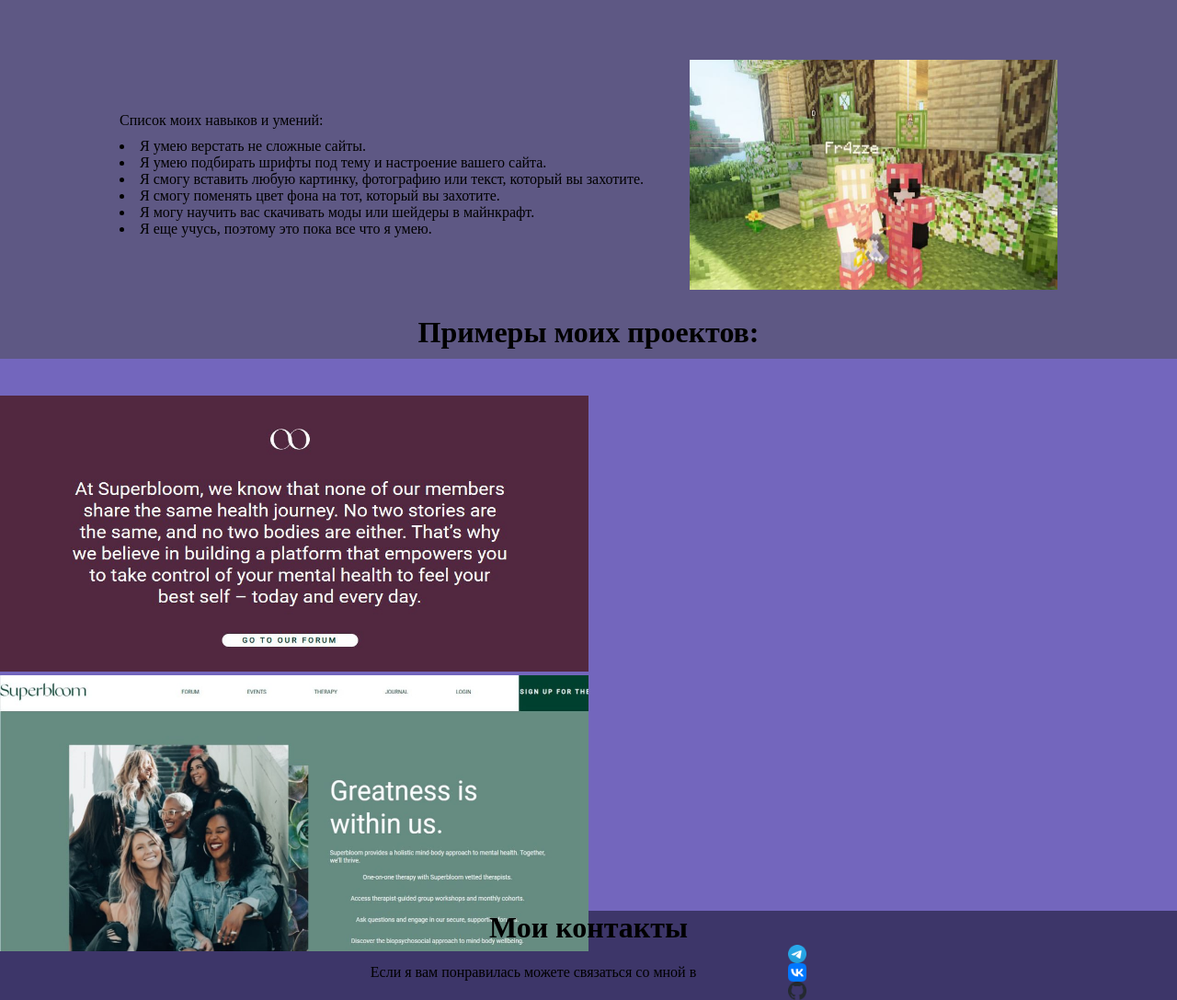
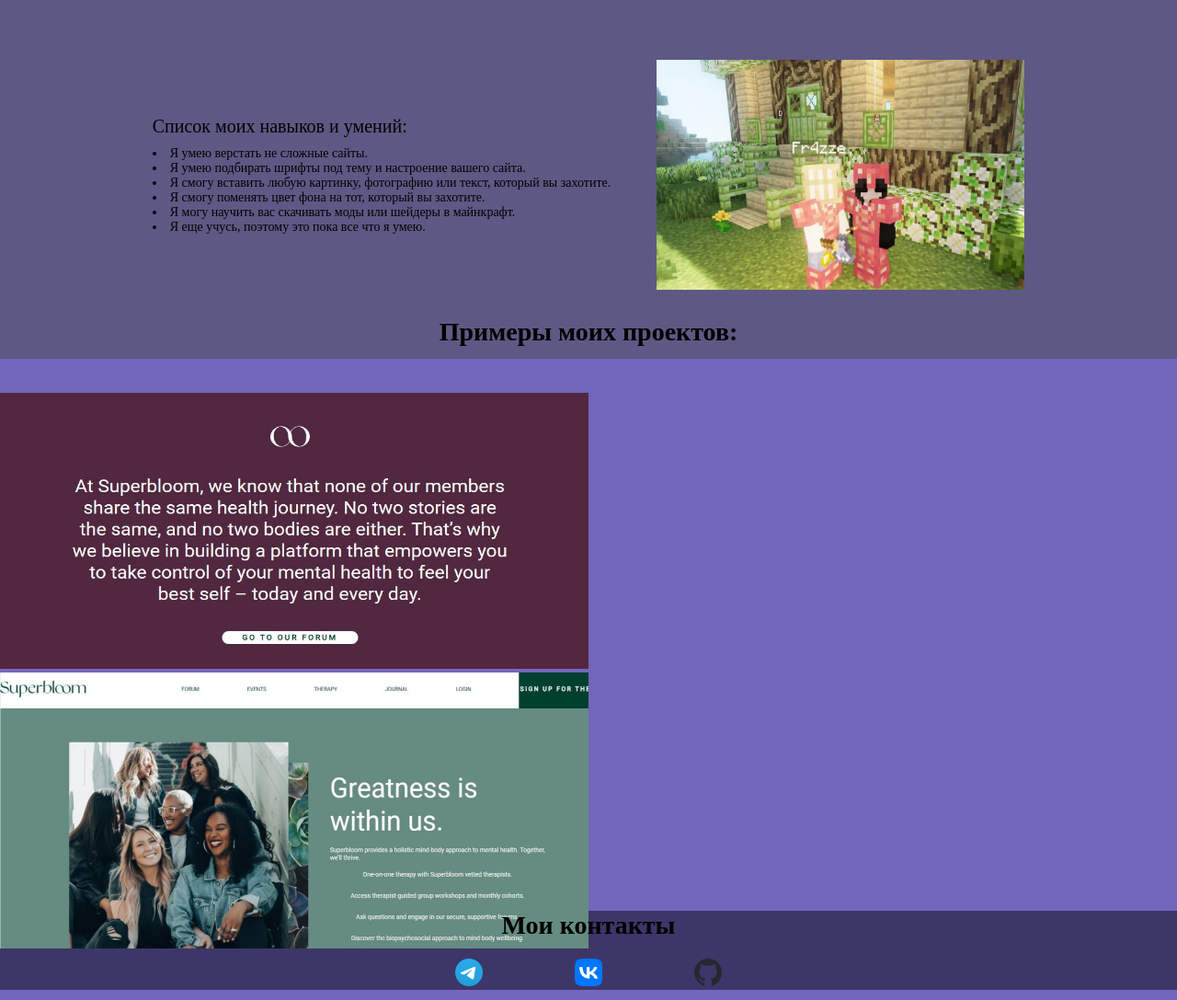
Before and after one commit to husiwijn-L/portfolioo, a plain HTML site: page index.html in a window 1280 px wide. Shown: the part 480-1567 px from the top of the page at 92% size. Drawn offline with Linux system fonts and the light colour scheme.

Commit message:
изменила шрифт и сделала кнопки кликабельными

```diff
--- a/index.html
+++ b/index.html
@@ -9,7 +9,7 @@
 <body>
     <div class="head">
         <h1>Портфолио</h1>
-        <p>Информация</p>
+        <p><span class="t1">ИНФОРМАЦИЯ</span></p>
         <img src="image/programmist.jpg" alt="программист" width="70" height="70">
     </div>
     <div class="OsnInfo">
@@ -29,7 +29,7 @@
     </div>
     <div class="naviki">
         <div class="spisok">
-        <ul>Список моих навыков и умений:</ul>
+        <ul><span class="t1">Cписок моих навыков и умений:</span></ul>
         <div>
         <li>Я умею верстать не сложные сайты.</li>
         <li>Я умею подбирать шрифты под тему и настроение вашего сайта.</li>
@@ -51,12 +51,9 @@
     <div class="kontakti">
         <h1>Мои контакты</h1>
     <div class="SocSeti">
-        <p>Если я вам понравилась можете связаться со мной в</p>
-        <div class="x">
-        <img src="image/tg.png" alt="тг" width="20" height="20">
-        <img src="image/vk.png" alt="вк" width="20" height="20">
-        <img src="image/githab.png" alt="GitHab" width="20" height="20">
-        </div>
+        <p><a href="https://t.me/husiwijn"><img src="image/tg.png" alt="тг" width="30" height="30"></a></p>
+        <p><a href="https://vk.com/l.degt"><img src="image/vk.png" alt="вк" width="30" height="30"></a></p>
+        <p><a href="https://github.com/husiwijn-L"><img src="image/githab.png" alt="GitHab" width="30" height="30"></a></p>
     </div>
     </div>
 </body>
--- a/styles.css
+++ b/styles.css
@@ -1,10 +1,19 @@
+@import url('https://fonts.googleapis.com/css?family=Roboto&display=swap');
 *{
     margin: 0;
     padding: 0;
 }
 
+.t1{
+    font-size: 20px;
+    font-weight: 600px;
+}
+
 body{
     background-color: #7366bd;
+    font-family: 'Merriweather';
+    font-size: 14px;
+    font-weight: 400px;
 }
 
 .head{
@@ -58,6 +67,7 @@ body{
     flex-direction: column;
     justify-content: center;
     align-items: center;
+    gap: 20px;
 }
 
 .SocSeti{
@@ -66,10 +76,3 @@ body{
     justify-content: space-between;
     gap: 100px;
 }
-
-.x{
-    display: flex;
-    flex-direction: column;
-    justify-content: center;
-    align-items: center;
-}
```
